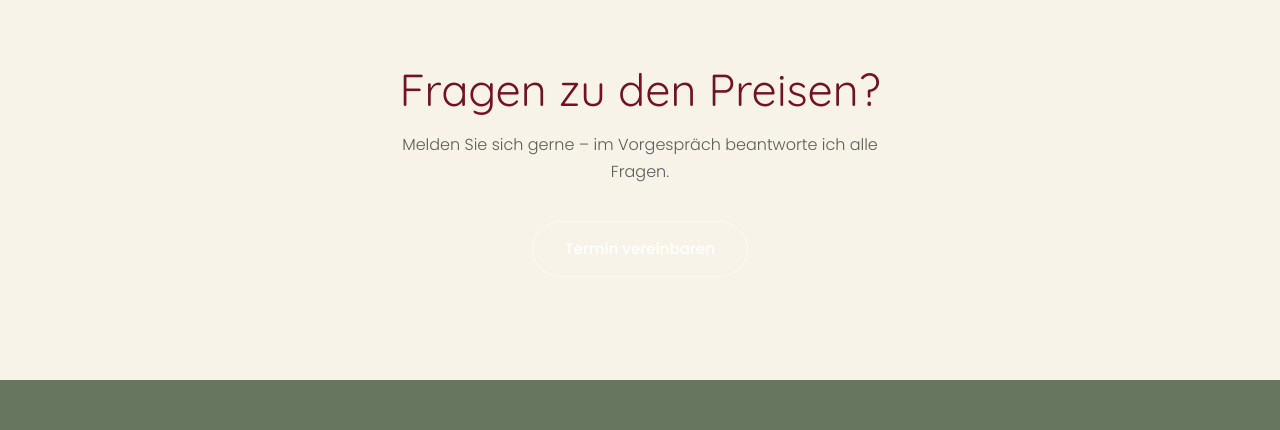
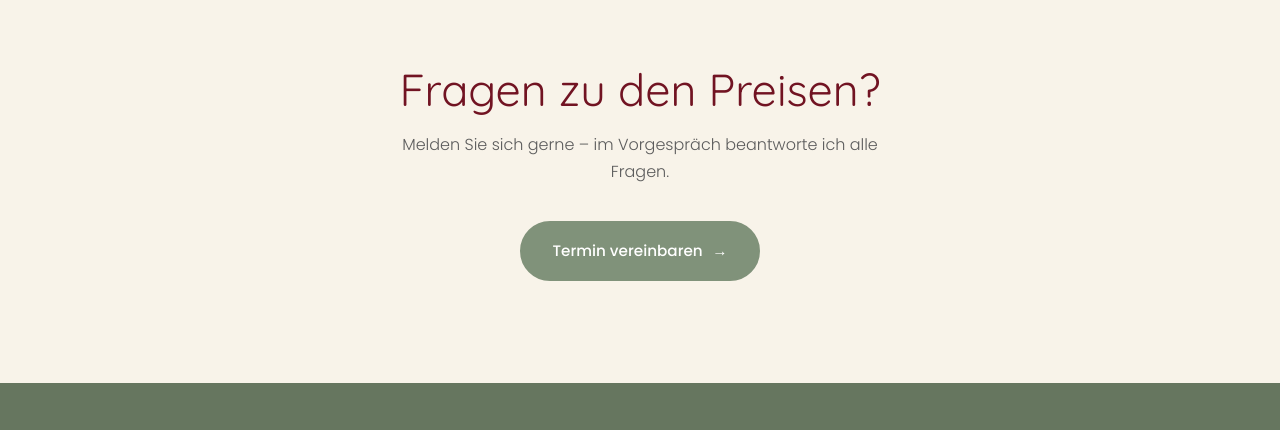
Before and after one commit to luca221203/IntegraSoma_Website, a plain HTML site: page preisgestaltung.html in a window 1280 px wide. Shown: the part 1143-1573 px from the top of the page. Drawn offline with Linux system fonts and the light colour scheme.

Commit message:
Add files via upload

```diff
--- a/preisgestaltung.html
+++ b/preisgestaltung.html
@@ -129,7 +129,7 @@
       <div class="container container--narrow">
         <h2>Fragen zu den Preisen?</h2>
         <p>Melden Sie sich gerne – im Vorgespräch beantworte ich alle Fragen.</p>
-        <a href="kontakt.html" class="btn btn-outline">Termin vereinbaren</a>
+        <a href="kontakt.html" class="btn btn-hero">Termin vereinbaren <span aria-hidden="true">→</span></a>
       </div>
     </section>
   </main>
```
